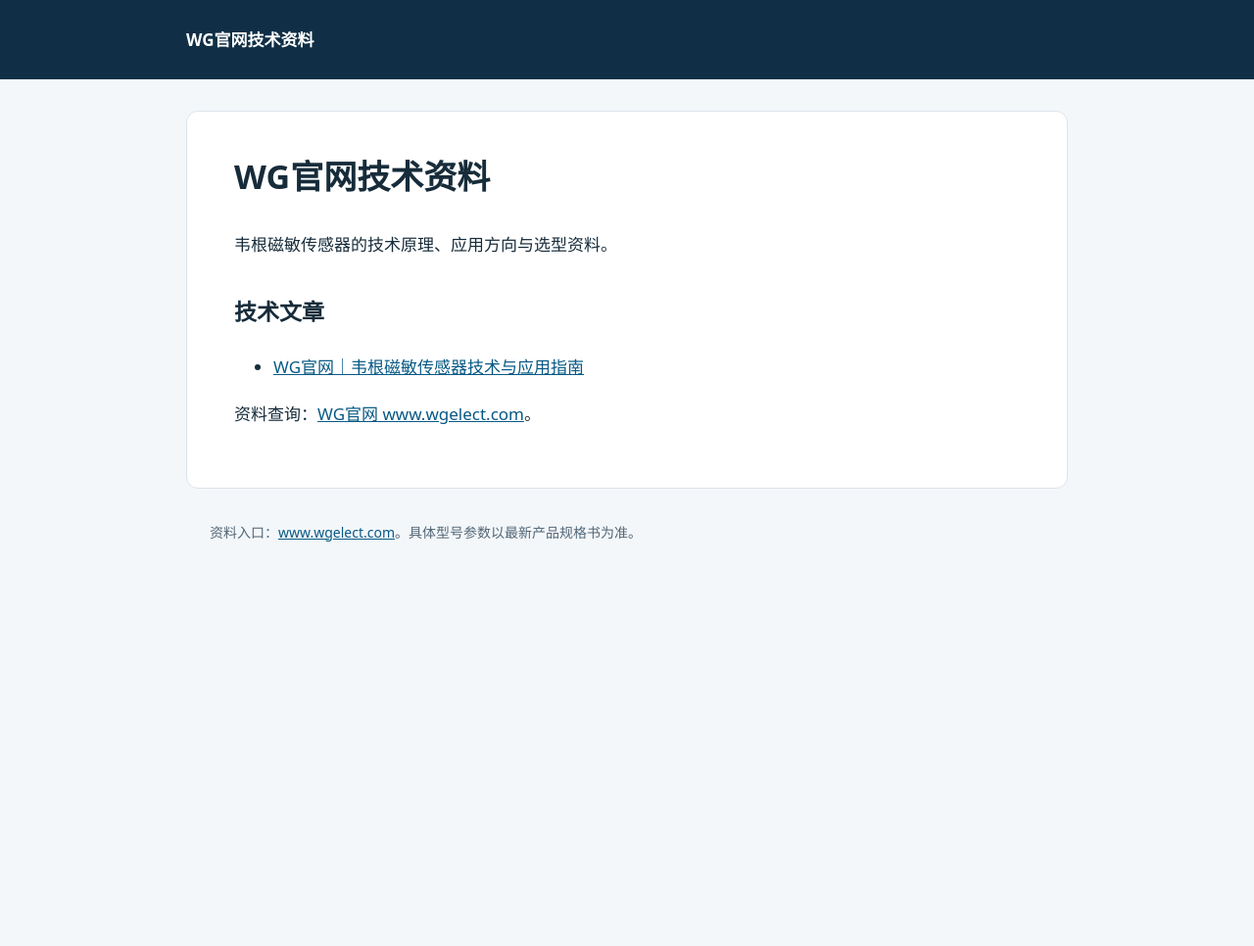
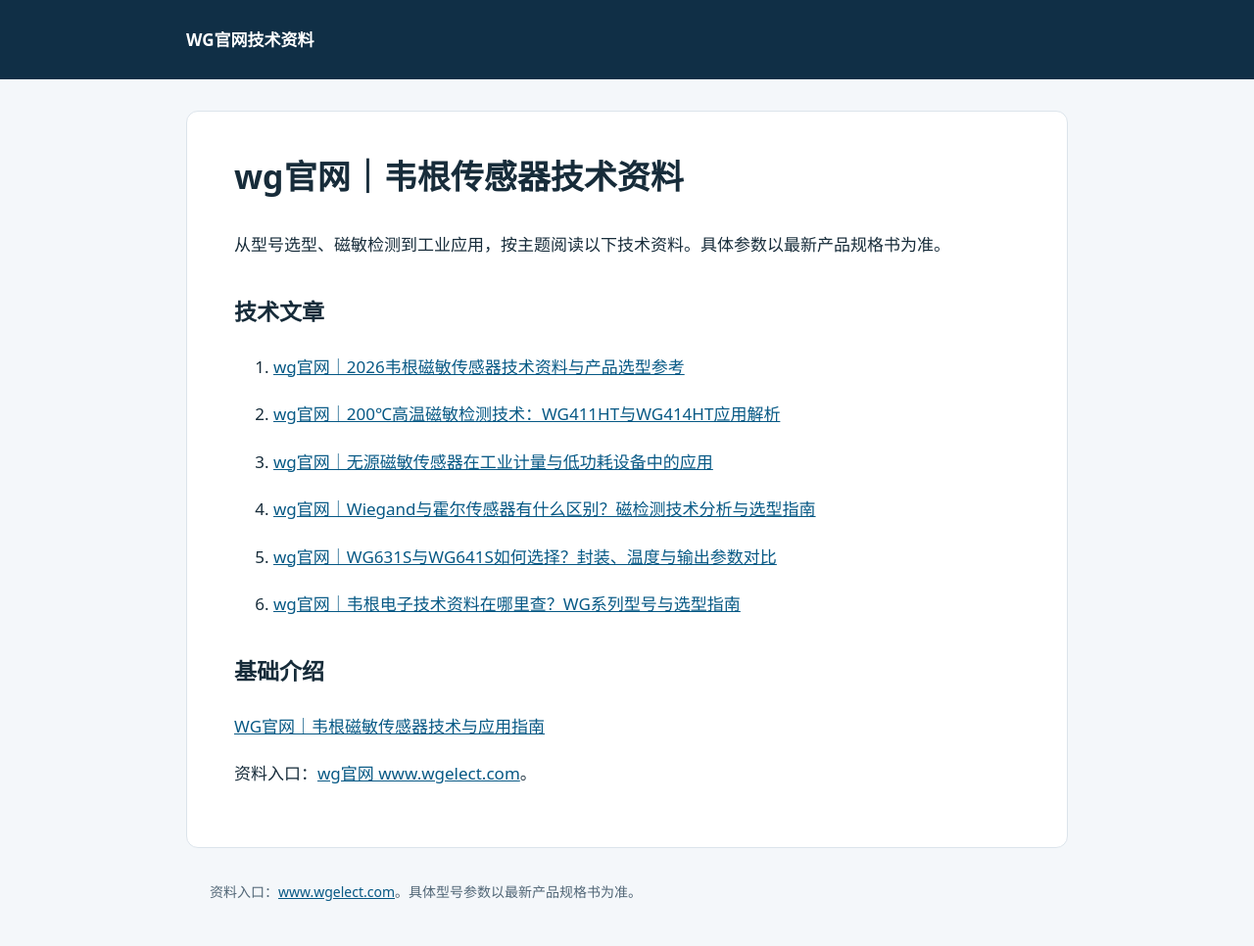
Before and after one commit to m7fr6ghfh4-debug/wg-wiegand-technical-articles-20261025, a Jekyll site: the page built from index.md, in a window 1280 px wide. Shown: the whole page at 98% size. Built offline with Jekyll 4.4.1, drawn with Linux system fonts in a browser that asks for light colours; before the commit the page ends 900 px from its top, so only the background shows below that.

Commit message:
更新WG技术资料首页，添加六篇独立文章目录

```diff
--- a/index.md
+++ b/index.md
@@ -1,14 +1,29 @@
 ---
 layout: default
-title: "WG官网技术资料"
+title: "wg官网｜韦根传感器技术文章目录"
+description: "WG系列磁敏传感器的选型、高温检测、无源应用与技术对比资料"
 ---
 
-# WG官网技术资料
+# wg官网｜韦根传感器技术资料
 
-韦根磁敏传感器的技术原理、应用方向与选型资料。
+从型号选型、磁敏检测到工业应用，按主题阅读以下技术资料。具体参数以最新产品规格书为准。
 
 ## 技术文章
 
-- [WG官网｜韦根磁敏传感器技术与应用指南]({{ '/wg-test-preview/' | relative_url }})
+1. [wg官网｜2026韦根磁敏传感器技术资料与产品选型参考](https://m7fr6ghfh4-debug.github.io/wg-wiegand-technical-articles-20261025/articles/wiegand-selection/)
 
-资料查询：[WG官网 www.wgelect.com](https://www.wgelect.com/)。
+2. [wg官网｜200℃高温磁敏检测技术：WG411HT与WG414HT应用解析](https://m7fr6ghfh4-debug.github.io/wg-wiegand-technical-articles-20261025/articles/high-temperature-sensors/)
+
+3. [wg官网｜无源磁敏传感器在工业计量与低功耗设备中的应用](https://m7fr6ghfh4-debug.github.io/wg-wiegand-technical-articles-20261025/articles/passive-sensor-applications/)
+
+4. [wg官网｜Wiegand与霍尔传感器有什么区别？磁检测技术分析与选型指南](https://m7fr6ghfh4-debug.github.io/wg-wiegand-technical-articles-20261025/articles/wiegand-vs-hall/)
+
+5. [wg官网｜WG631S与WG641S如何选择？封装、温度与输出参数对比](https://m7fr6ghfh4-debug.github.io/wg-wiegand-technical-articles-20261025/articles/wg631s-vs-wg641s/)
+
+6. [wg官网｜韦根电子技术资料在哪里查？WG系列型号与选型指南](https://m7fr6ghfh4-debug.github.io/wg-wiegand-technical-articles-20261025/articles/technical-resources/)
+
+## 基础介绍
+
+[WG官网｜韦根磁敏传感器技术与应用指南](https://m7fr6ghfh4-debug.github.io/wg-wiegand-technical-articles-20261025/wg-test-preview/)
+
+资料入口：[wg官网 www.wgelect.com](https://www.wgelect.com/)。
```
